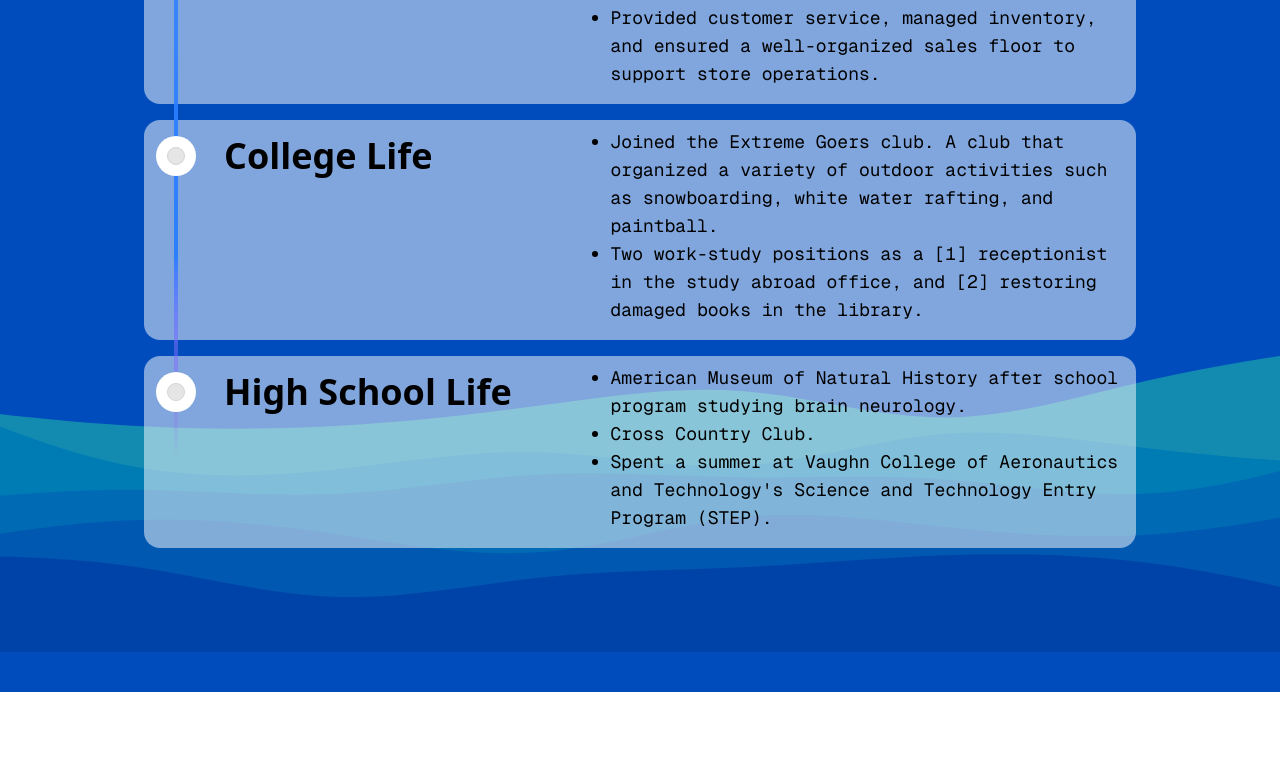
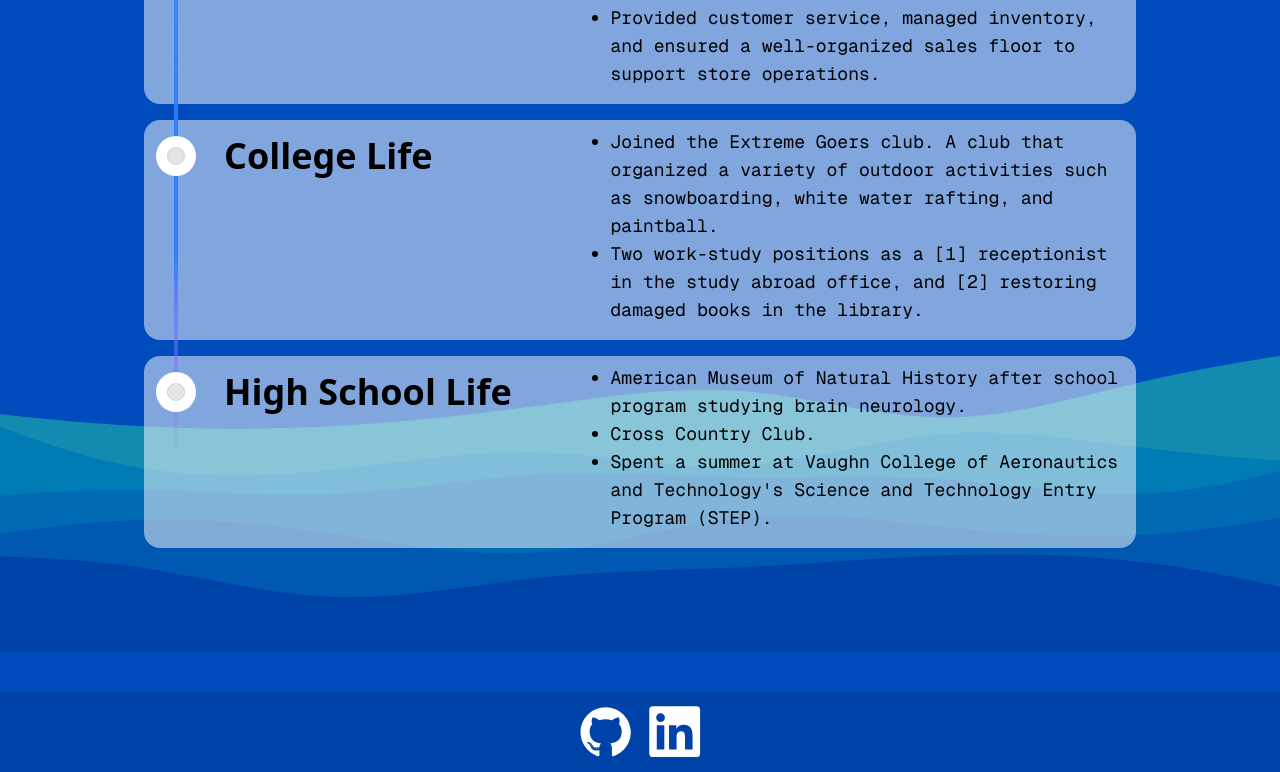
Before and after one commit to suzuhe481/portfolio-v3, a Next.js app: page / in a window 1280 px wide. Shown: the part 4302-5074 px from the top of the page. Before the commit the page ends 4994 px from the top, so only its background shows below. Built offline with nearby package versions, Linux system fonts and the light colour scheme.

Commit message:
feat: adds Footer component to page

```diff
--- a/src/app/page.tsx
+++ b/src/app/page.tsx
@@ -5,6 +5,7 @@ import { Hero } from "@/components/_main/Hero/Hero";
 import { TechStack } from "@/components/_main/TechStack/TechStack";
 import { Projects } from "@/components/_main/Projects/Projects";
 import { Experience } from "@/components/_main/Experience/Experience";
+import { Footer } from "@/components/_main/Footer/Footer";
 
 export default function Home() {
   return (
@@ -14,6 +15,7 @@ export default function Home() {
       <TechStack />
       <Projects />
       <Experience />
+      <Footer />
     </>
   );
 }
```
